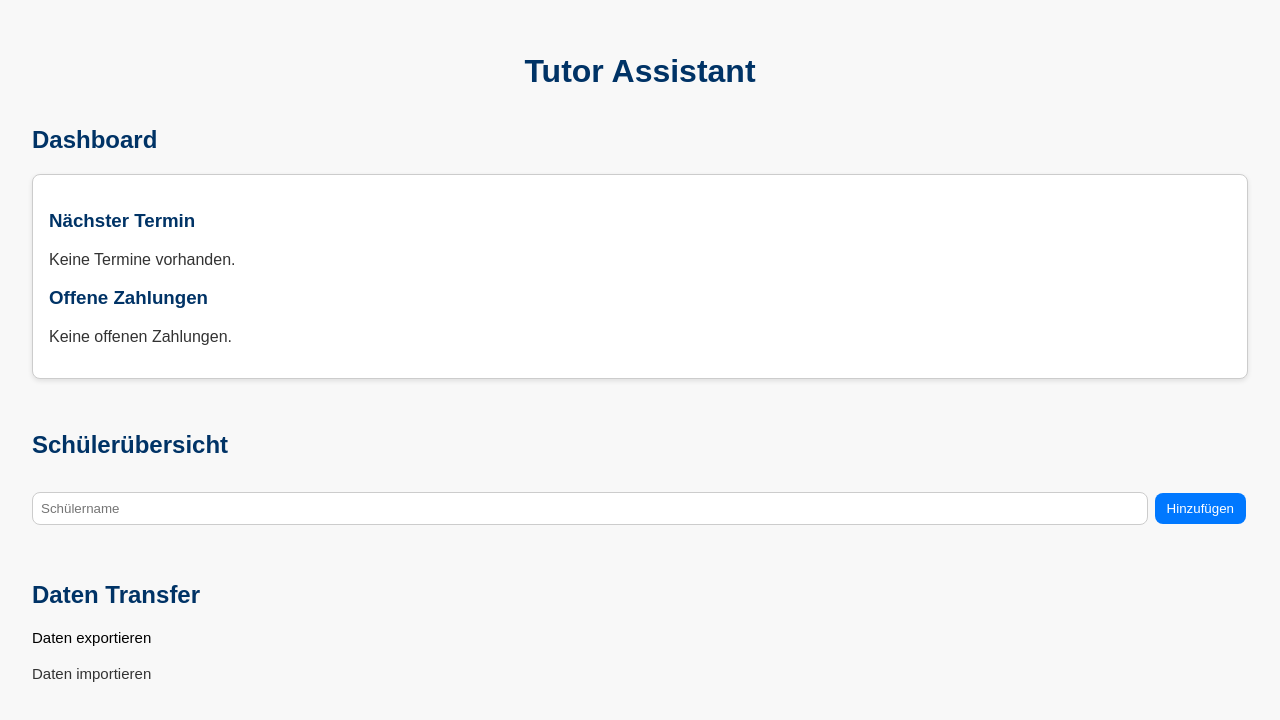
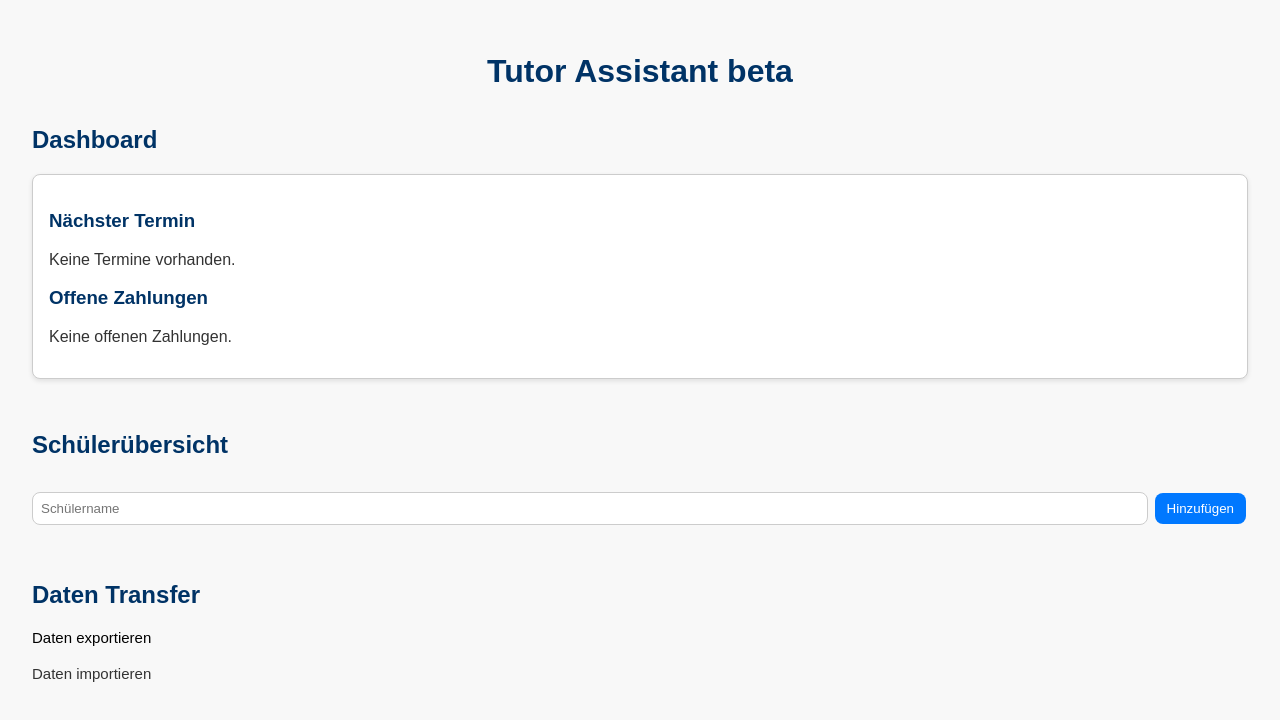
Before and after one commit to rr-utilities/tutor-assistant, a plain HTML site: page index.html in a window 1280 px wide. Drawn offline with Linux system fonts and the light colour scheme.

Commit message:
beta test

```diff
--- a/index.html
+++ b/index.html
@@ -15,7 +15,7 @@
 </head>
 
 <body>
-    <h1>Tutor Assistant</h1>
+    <h1>Tutor Assistant beta</h1>
 
     <h2>Dashboard</h2>
 
```
